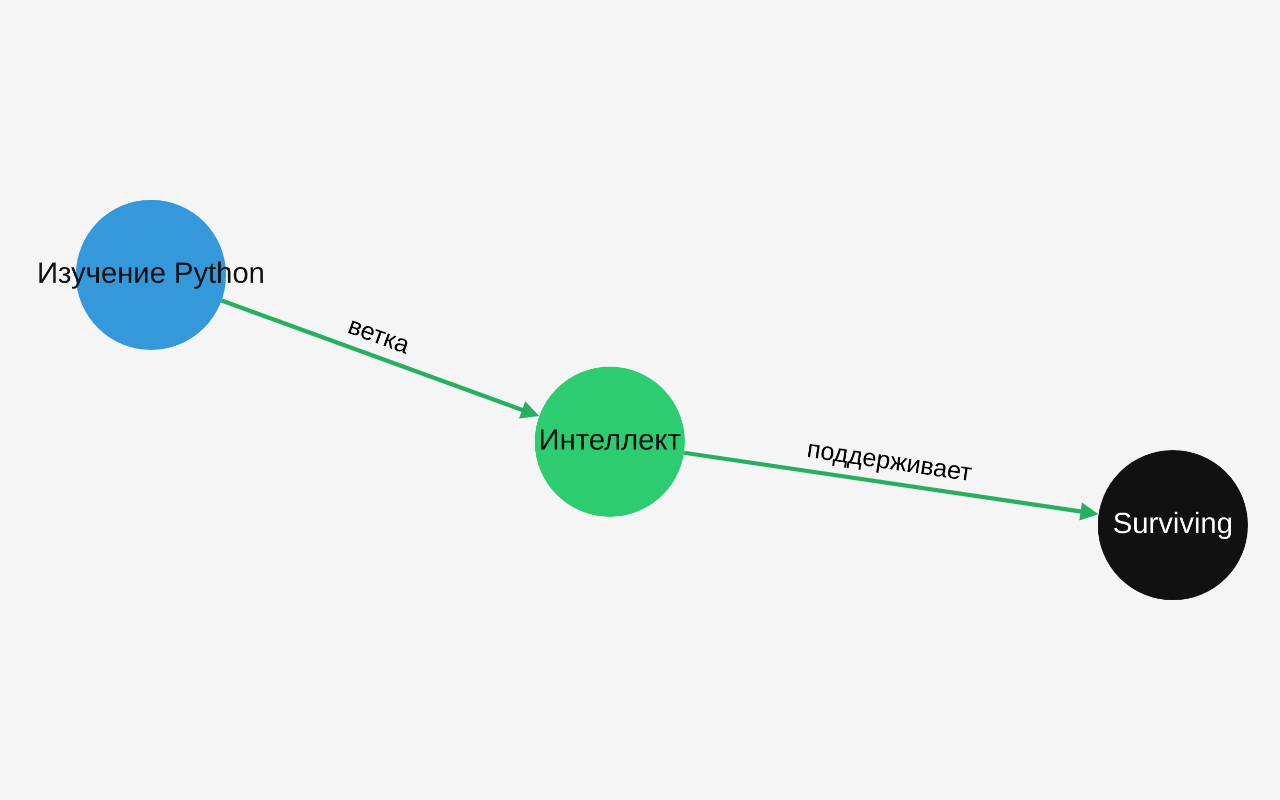
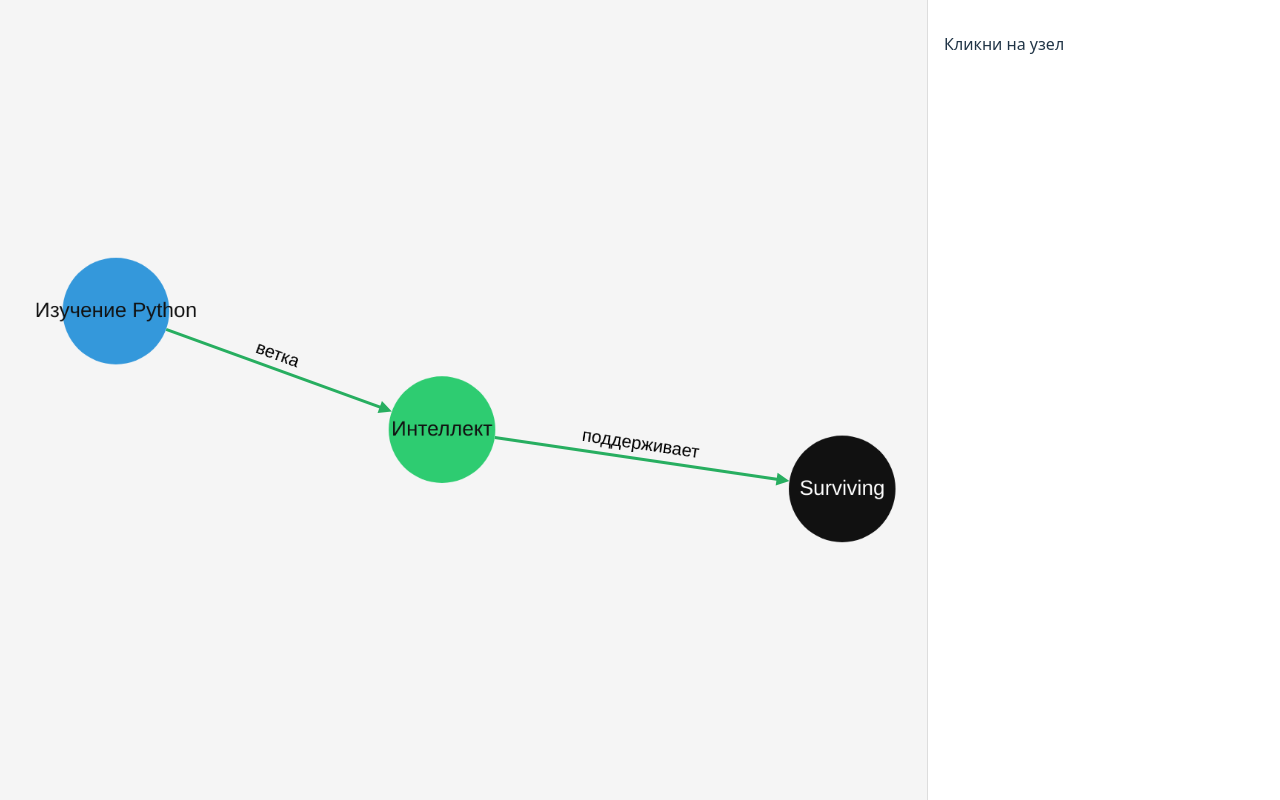
Before and after one commit to litovsky/e-lite, a React (Vite) app in the folder web/: page / in a window 1280 px wide. Built offline with nearby package versions, Linux system fonts and the light colour scheme.

Commit message:
тестовая функция обучение

```diff
--- a/web/src/App.jsx
+++ b/web/src/App.jsx
@@ -1,21 +1,48 @@
-import { useEffect, useRef } from "react";
+import { useEffect, useRef, useState } from "react";
 import cytoscape from "cytoscape";
 import graph from "./data/graph.json";
+
+const STORAGE_KEY = "e-lite.learned.v1";
 
 export default function App() {
   const cyRef = useRef(null);
 
+  const [selectedNode, setSelectedNode] = useState(null);
+
+  // learned nodes are stored in localStorage
+  const [learned, setLearned] = useState(() => {
+    try {
+      const raw = localStorage.getItem(STORAGE_KEY);
+      const arr = raw ? JSON.parse(raw) : [];
+      return new Set(arr);
+    } catch {
+      return new Set();
+    }
+  });
+
+  // persist learned -> localStorage
+  useEffect(() => {
+    localStorage.setItem(STORAGE_KEY, JSON.stringify(Array.from(learned)));
+  }, [learned]);
+
+  // (Re)build graph whenever learned changes (simple & robust for MVP)
   useEffect(() => {
     if (!cyRef.current) return;
 
+    // clear container so Cytoscape doesn't stack canvases
+    cyRef.current.innerHTML = "";
+
     const cy = cytoscape({
       container: cyRef.current,
-
       elements: [
-        ...graph.nodes.map((n) => ({ data: n })),
+        ...graph.nodes.map((n) => ({
+          data: {
+            ...n,
+            status: learned.has(n.id) ? "learned" : n.status,
+          },
+        })),
         ...graph.edges.map((e) => ({ data: e })),
       ],
-
       style: [
         // Base style for all nodes (WITHOUT background-color here)
         {
@@ -67,7 +94,6 @@
           },
         },
       ],
-
       layout: {
         name: "preset",
         positions: {
@@ -76,21 +102,65 @@
           python: { x: 160, y: 180 },
         },
       },
-
       wheelSensitivity: 0.2,
     });
 
     cy.nodes().grabify(); // allow dragging nodes
 
+    cy.on("tap", "node", (evt) => {
+      setSelectedNode(evt.target.data());
+    });
+
     return () => cy.destroy();
-  }, []);
+  }, [learned]);
 
   return (
-    <div style={{ height: "100vh", width: "100vw" }}>
+    <div style={{ height: "100vh", width: "100vw", display: "flex" }}>
+      {/* Canvas */}
       <div
         ref={cyRef}
-        style={{ height: "100%", width: "100%", background: "#f5f5f5" }}
+        style={{ flex: 1, background: "#f5f5f5" }}
       />
+
+      {/* Side panel */}
+      <div
+        style={{
+          width: 320,
+          padding: 16,
+          borderLeft: "1px solid #ddd",
+          background: "#fff",
+        }}
+      >
+        {selectedNode ? (
+          <>
+            <h3 style={{ marginTop: 0 }}>{selectedNode.label}</h3>
+
+            <p>
+              <b>Тип:</b> {selectedNode.type}
+            </p>
+            <p>
+              <b>Статус:</b> {selectedNode.status}
+            </p>
+
+            {selectedNode.status !== "learned" && (
+              <button
+                onClick={() => {
+                  const next = new Set(learned);
+                  next.add(selectedNode.id);
+                  setLearned(next);
+
+                  // update panel immediately (graph will be rebuilt anyway)
+                  setSelectedNode({ ...selectedNode, status: "learned" });
+                }}
+              >
+                Отметить как learned
+              </button>
+            )}
+          </>
+        ) : (
+          <p>Кликни на узел</p>
+        )}
+      </div>
     </div>
   );
 }
```
